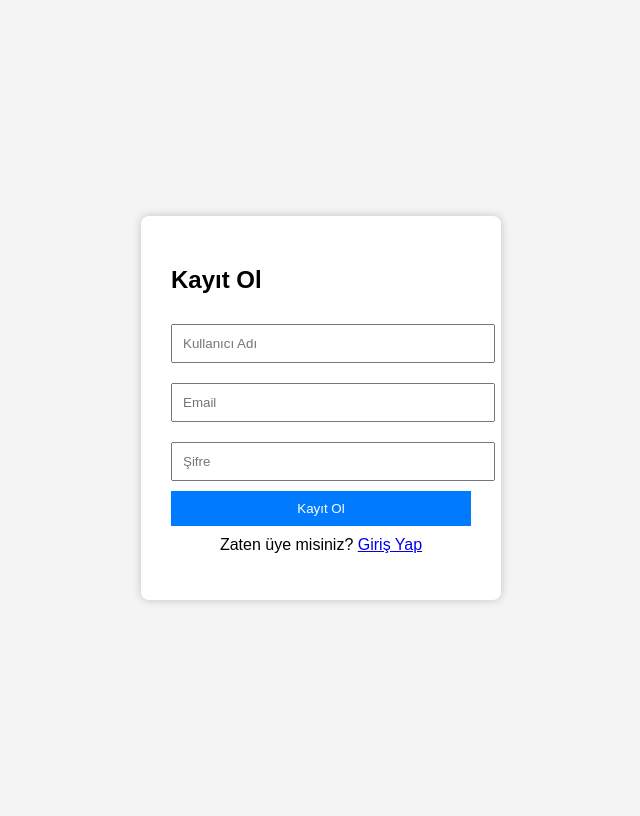
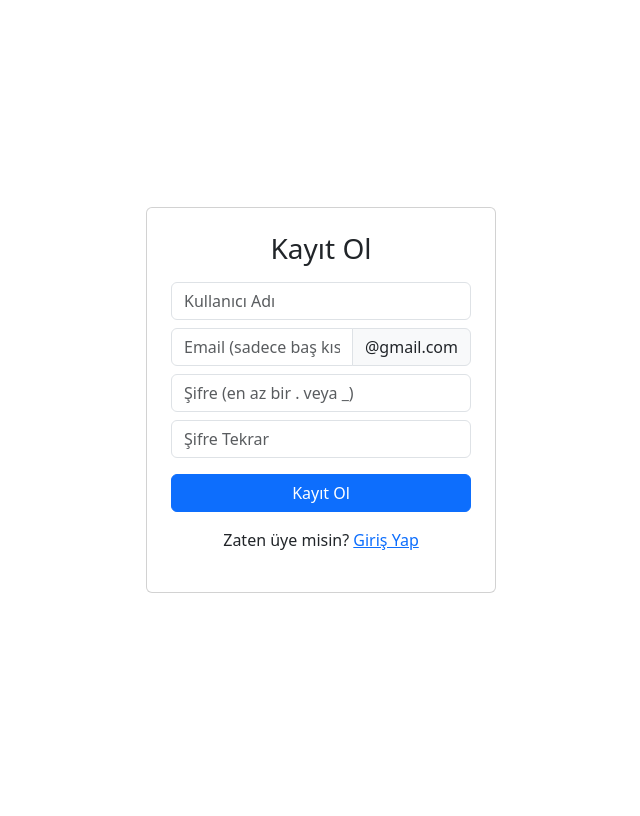
Before and after one commit to KesapliEmir/futbol_haberleri, a PHP site: page /futbol_haberleri/register.php in a window 1280 px wide. Shown: the whole page, without its empty margins (319-959 px from the left). After the commit the page ends 593 px from the top, so only its background shows below. Run offline with PHP 8.4, Linux system fonts and the light colour scheme.

Commit message:
register.php

```diff
--- a/register.php
+++ b/register.php
@@ -1,59 +1,80 @@
 <?php
-if (session_status() === PHP_SESSION_NONE) {
-    session_start();
-}
-require 'db.php';  // bu satır yoksa tabloya bağlanamaz
+session_start();
+require 'db.php';
 
-if (isset($_POST['register'])) {
-    $username = trim($_POST['username']);
-    $email    = trim($_POST['email']);
-    $password = trim($_POST['password']);
-    $password_hash = password_hash($password, PASSWORD_DEFAULT);
+$error = '';
+$success = '';
 
-    // Email kontrolü
-    $check = $conn->prepare("SELECT * FROM users WHERE email = ?");
-    $check->bind_param("s", $email);
-    $check->execute();
-    $result = $check->get_result();
+if(isset($_POST['register'])) {
+    $isim = trim($_POST['isim']);
+    $mail_input = trim($_POST['mail']);
+    $sifre = trim($_POST['sifre']);
+    $sifre_tekrar = trim($_POST['sifre_tekrar']);
 
-    if ($result->num_rows > 0) {
-        $error = "Bu email zaten kayıtlı!";
+    // Maili otomatik olarak @gmail.com ekle
+    $mail = $mail_input . "@gmail.com";
+
+    // Şifre kontrolü: en az bir '.' veya '_' olmalı
+    if(empty($isim) || empty($mail_input) || empty($sifre) || empty($sifre_tekrar)){
+        $error = "Lütfen tüm alanları doldurun.";
+    } elseif($sifre !== $sifre_tekrar){
+        $error = "Şifreler eşleşmiyor.";
+    } elseif(!preg_match('/[._]/', $sifre)){
+        $error = "Şifreniz en az bir nokta (.) veya alt çizgi (_) içermelidir.";
     } else {
-        $stmt = $conn->prepare("INSERT INTO users (username, email, password) VALUES (?, ?, ?)");
-        $stmt->bind_param("sss", $username, $email, $password_hash);
-
-        if ($stmt->execute()) {
-            $success = "Kayıt başarılı! Giriş yapabilirsiniz.";
+        // Kullanıcı var mı kontrol et
+        $stmt = $conn->prepare("SELECT id FROM uye WHERE mail = ?");
+        $stmt->bind_param("s", $mail);
+        $stmt->execute();
+        $stmt->store_result();
+        if($stmt->num_rows > 0){
+            $error = "Bu email zaten kayıtlı.";
         } else {
-            $error = "Kayıt sırasında hata oluştu!";
+            // Kayıt işlemi (düz metin şifre)
+            $stmt = $conn->prepare("INSERT INTO uye (isim, mail, sifre) VALUES (?, ?, ?)");
+            $stmt->bind_param("sss", $isim, $mail, $sifre);
+            if($stmt->execute()){
+                $success = "Kayıt başarılı! Şimdi giriş yapabilirsiniz.";
+            } else {
+                $error = "Kayıt sırasında bir hata oluştu.";
+            }
         }
     }
 }
 ?>
 
 <!DOCTYPE html>
-<html>
+<html lang="tr">
 <head>
-    <title>Kayıt Ol</title>
-    <style>
-        body { font-family: Arial; display:flex; justify-content:center; align-items:center; height:100vh; background:#f4f4f4; }
-        form { background:#fff; padding:30px; border-radius:8px; box-shadow:0 0 10px rgba(0,0,0,0.2); width:300px; }
-        input { width:100%; padding:10px; margin:10px 0; }
-        button { width:100%; padding:10px; background:#007BFF; color:#fff; border:none; cursor:pointer; }
-        .message { color:red; margin-bottom:10px; }
-        .success { color:green; margin-bottom:10px; }
-    </style>
+<meta charset="UTF-8">
+<title>Kayıt Ol</title>
+<link href="assets/vendor/bootstrap/css/bootstrap.min.css" rel="stylesheet">
 </head>
-<body>
-    <form method="POST" action="">
-        <h2>Kayıt Ol</h2>
-        <?php if(isset($error)) echo "<div class='message'>$error</div>"; ?>
-        <?php if(isset($success)) echo "<div class='success'>$success</div>"; ?>
-        <input type="text" name="username" placeholder="Kullanıcı Adı" required>
-        <input type="email" name="email" placeholder="Email" required>
-        <input type="password" name="password" placeholder="Şifre" required>
-        <button type="submit" name="register">Kayıt Ol</button>
-        <p style="text-align:center;margin-top:10px;">Zaten üye misiniz? <a href="login.php">Giriş Yap</a></p>
+<body class="d-flex justify-content-center align-items-center" style="height:100vh;">
+<div class="card p-4" style="width: 350px;">
+    <h3 class="mb-3 text-center">Kayıt Ol</h3>
+    <?php
+        if($error) echo '<div class="alert alert-danger">'.$error.'</div>';
+        if($success) echo '<div class="alert alert-success">'.$success.'</div>';
+    ?>
+    <form action="" method="post">
+        <div class="mb-2">
+            <input type="text" name="isim" class="form-control" placeholder="Kullanıcı Adı" required>
+        </div>
+        <div class="mb-2 input-group">
+            <input type="text" name="mail" class="form-control" placeholder="Email (sadece baş kısmı)" required>
+            <span class="input-group-text">@gmail.com</span>
+        </div>
+        <div class="mb-2">
+            <!-- Şifre input gizli olacak -->
+            <input type="password" name="sifre" class="form-control" placeholder="Şifre (en az bir . veya _)" required>
+        </div>
+        <div class="mb-3">
+            <input type="password" name="sifre_tekrar" class="form-control" placeholder="Şifre Tekrar" required>
+        </div>
+        <button type="submit" name="register" class="btn btn-primary w-100">Kayıt Ol</button>
     </form>
+    <p class="mt-3 text-center">Zaten üye misin? <a href="login.php">Giriş Yap</a></p>
+</div>
 </body>
 </html>
```
